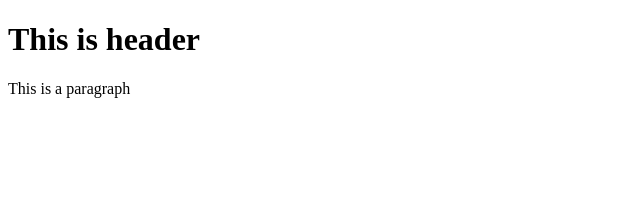
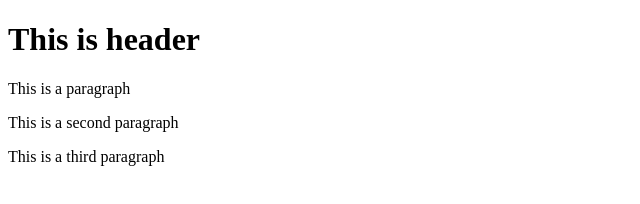
Before and after one commit to jkirubashankar/git-test, a website: page index.html in a window 1280 px wide. Shown: the whole page, without its empty margins (0-640 px from the left). Drawn offline with Linux system fonts and the light colour scheme.

Commit message:
second commit

```diff
--- a/index.html
+++ b/index.html
@@ -9,5 +9,7 @@
 <body>
     <h1>This is header</h1>
     <p>This is a paragraph</p>
+    <p>This is a second paragraph</p>
+    <p>This is a third paragraph</p>
 </body>
 </html>
```
Also changed, not shown: package.json (added, +24 -0 lines), 2 other files.
